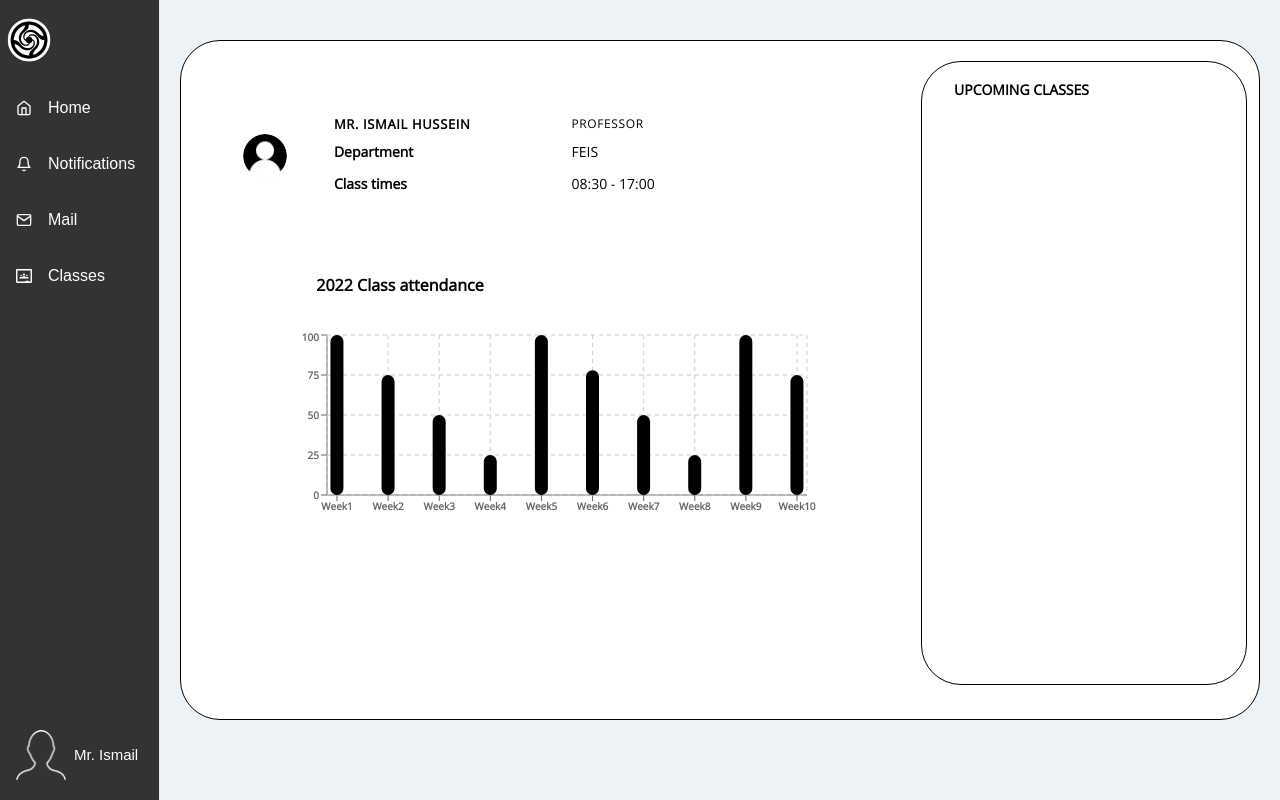
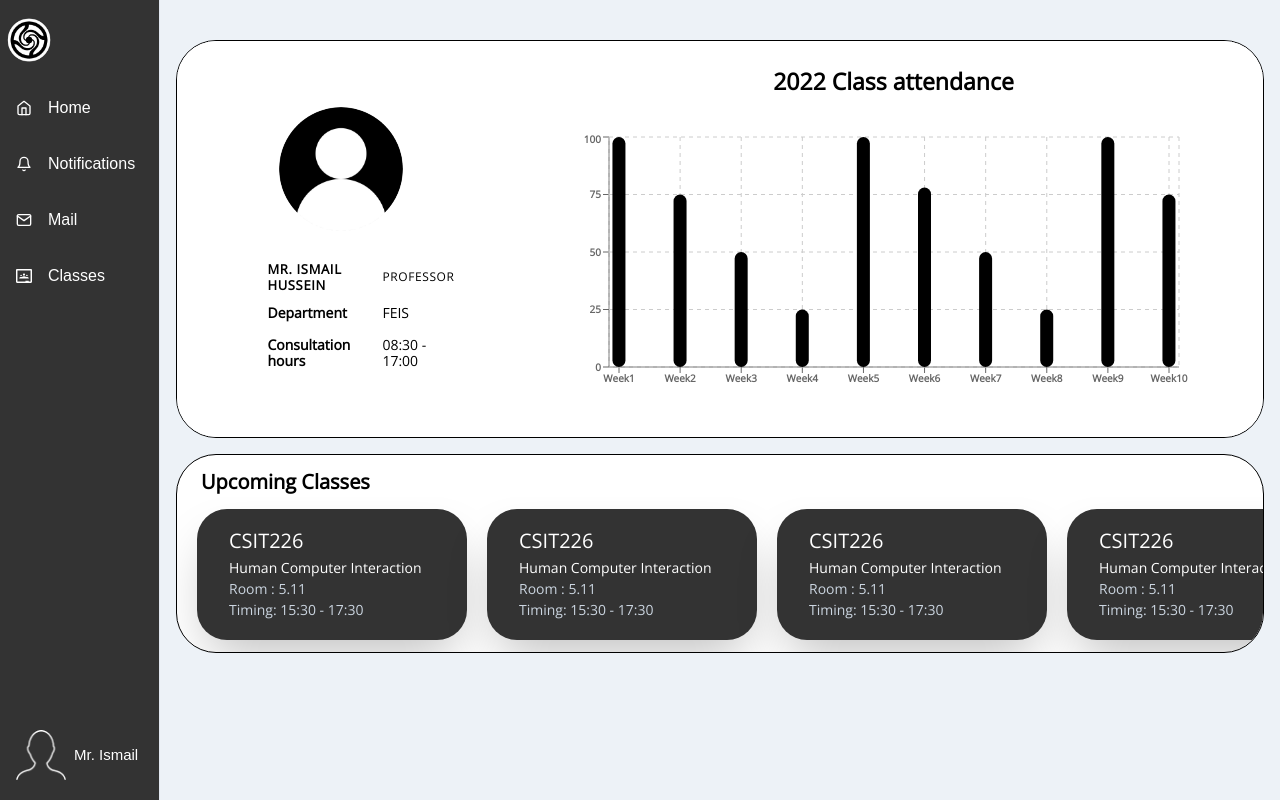
Before and after one commit to notAnii/facial-recognition-attendance-system, a Next.js app: page /afterLogin/home in a window 1280 px wide. Built offline with nearby package versions, Linux system fonts and the light colour scheme.

Commit message:
Changed the Home Page

```diff
--- a/package.json
+++ b/package.json
@@ -8,6 +8,7 @@
     "lint": "next lint"
   },
   "dependencies": {
+    "@chakra-ui/core": "^0.8.0",
     "@chakra-ui/icons": "^2.0.1",
     "@chakra-ui/react": "^2.1.2",
     "@emotion/react": "^11",
--- /dev/null
+++ b/src/components/afterLogin/home/card.tsx
@@ -0,0 +1,85 @@
+import {
+    Heading,
+    Avatar,
+    Box,
+    Center,
+    Image,
+    Flex,
+    Text,
+    Stack,
+    Button,
+    useColorModeValue,
+  } from '@chakra-ui/react';
+
+  export default function SocialProfileWithImage() {
+    return (
+      <Center py={3}>
+        <Box
+          w={"270px"}
+          bg={'#333333'}
+          boxShadow={'2xl'}
+          borderRadius={30}
+          overflow={'hidden'}
+          paddingLeft={3}
+          >
+
+          <Box p={5}>
+            <Stack
+            spacing={0}
+            align={'left'}
+            mb={1}>
+
+              <Heading
+              fontSize={'20px'}
+              fontWeight={550}
+              fontFamily={"Open Sans"}
+              color="white"
+              >
+                CSIT226
+              </Heading>
+
+            </Stack>
+
+            <Stack
+            direction={'row'}
+            justify={'left'}
+            spacing={6}
+            >
+              <Stack
+              spacing={0}
+              align={'left'}
+              >
+
+                <Text
+                fontSize={'sm'}
+                color="white"
+                fontFamily={"Open Sans"}
+                fontWeight={450}
+                >
+                Human Computer Interaction
+                </Text>
+                <Text
+                fontSize={'sm'}
+                color="gray.300"
+                fontFamily={"Open Sans"}
+                >
+                Room : 5.11
+                </Text>
+                <Text
+                fontSize={'sm'}
+                color="gray.300"
+                fontFamily={"Open Sans"}
+                fontWeight="thin"
+                >
+                Timing: 15:30 - 17:30
+                </Text>
+              </Stack>
+            </Stack>
+
+
+
+          </Box>
+        </Box>
+      </Center>
+    );
+  }
--- a/src/components/afterLogin/home/chart.tsx
+++ b/src/components/afterLogin/home/chart.tsx
@@ -32,13 +32,13 @@ const Chart = () => {
 
         <BarChart
 
-          width={650}
-          height={200}
+          width={750}
+          height={270}
           data={data}
           margin={{
             top: 5,
-            right: 30,
-            left: 80,
+            right: 90,
+            left: 30,
             bottom: 5,
           }}
           barSize={13}
--- a/src/components/afterLogin/home/hero.tsx
+++ b/src/components/afterLogin/home/hero.tsx
@@ -11,6 +11,7 @@ import { Box, Container, Text, Stack, VStack, Avatar, HStack,
 import React, { useState } from 'react'
 import "@fontsource/open-sans"
 import Chart from './chart'
+import Card from './card'
 
 type Props = {}
 
@@ -25,10 +26,12 @@ const Hero = (props: Props) => {
     maxW={"7xl"}
     justifyContent={"center"}
     >
+      <VStack
+      w = "100%"
+      >
 
-      <Box
+      <Box //Box Top
       backgroundColor={"white"}
-      h="85%"
       w="100%"
       maxW="8xl"
       m={1}
@@ -38,42 +41,38 @@ const Hero = (props: Props) => {
       borderColor='black'
       overflowY="auto"
       overflowX="auto"
+      paddingBottom={5}
+      sx={{
+        '&::-webkit-scrollbar': {
+          backgroundColor: `rgba(0, 0, 0, 0)`,
+      },
+        '&::-webkit-scrollbar-thumb': {
+          backgroundColor: `rgba(0, 0, 0, 0)`,
+      },
+    }}
       >
-
         <Stack
-      direction={'row'}
-      spacing='4px'
-      mt={5}
-      mr={3}
+        justifyContent="center"
+        alignItems="center"
+        marginTop={2}
         >
-
-      <Box //Left Box
-      w="90vh"
-      ml={"2vh"}
-      >
-        <VStack
-        paddingTop={35}
-        spacing={73}
-        >
+        <HStack>
 
         <Box //inside left box
            w="100%"
-
+           maxW="xl"
            >
 
-        <HStack>
+          <VStack p={10}>
 
           <Box //AVATAR
-         marginLeft={23}
-         w="15%"
            display={"flex"}
            justifyContent="center"
            paddingTop={4}
            >
 
           <Avatar
-
-              size={'md'}
+                size={'2xl'}
                 src={
                   "/avatar.jpg"}
                 css={{
@@ -88,11 +87,12 @@ const Hero = (props: Props) => {
            paddingTop={4}
            overflowY="auto"
            overflowX="auto"
+           paddingLeft={10}
            >
 
             <Table
             width={"100%"}
-          maxWidth={"50vh"}
+            maxWidth={"100vh"}
             variant="unstyled"
             size={"sm"}
             >
@@ -142,7 +142,7 @@ const Hero = (props: Props) => {
                   fontFamily={"Open Sans"}
                   fontWeight={"bold"}
                   >
-                  Class times
+                    Consultation hours
                     </Td>
                   <Td
                   textAlign="left"
@@ -151,29 +151,23 @@ const Hero = (props: Props) => {
                   >
                     08:30 - 17:00
                     </Td>
-
-
-
                 </Tr>
               </Tbody>
             </Table>
 
             </Box>
-          </HStack>
+            </VStack>
           </Box>
 
-        <Box //Graph
-         w="100%"
-         >
+
             <VStack
-          paddingRight={90}
-         // paddingLeft={10}
             >
             <Text
             fontFamily={"Open Sans"}
-          paddingRight={56}
+            fontSize="23px"
             paddingBottom={25}
             fontWeight="bold"
+            textAlign={"center"}
 
             >
               2022 Class attendance
@@ -181,32 +175,89 @@ const Hero = (props: Props) => {
 
           <Chart/>
           </VStack>
-        </Box>
-        </VStack>
+
+          </HStack>
+          </Stack>
       </Box>
 
-      <Box //Right Box
+      <Box //Box Bottom
       backgroundColor={"white"}
-      h="78vh"
-      w="45vh"
+      w="100%"
+      maxW="8xl"
+      m={1}
       borderRadius={40}
       border='1px'
       borderColor='black'
+      overflowY="auto"
+      overflowX="auto"
+      paddingTop={3}
+      sx={{
+        '&::-webkit-scrollbar': {
+          backgroundColor: `rgba(0, 0, 0, 0)`,
+      },
+        '&::-webkit-scrollbar-thumb': {
+          backgroundColor: `rgba(0, 0, 0, 0)`,
+      },
+    }}
       >
         <Text
+        paddingLeft={6}
         fontFamily={"Open Sans"}
-        paddingTop={17}
-        paddingLeft={{ base: 6, md: 7, lg: 8 }}
+        fontSize="20px"
         fontWeight="bold"
-        fontSize={{ base: '10px', md: '10px', lg: '14px' }}
-        >UPCOMING CLASSES</Text>
-      <VStack>
+        >Upcoming Classes
+        </Text>
+
+        <HStack
+        paddingLeft={5}
+        gap={5}
+        overflowX={"scroll"}
+        w={"100%"}
+        maxW={"9xl"}
+        sx={{
+          '&::-webkit-scrollbar': {
+            width: '16px',
+            borderRadius: '6px',
+            backgroundColor: `rgba(0, 0, 0, 0.10)`,
+        },
+          '&::-webkit-scrollbar-thumb': {
+            borderRadius: '6px',
+            backgroundColor: `rgba(0, 0, 0, 0.10)`,
+        },
+      }}>
+
+
+
+        <Card/>
+
+
+        <Card/>
+
+
+        <Card/>
+
+
+        <Card/>
+
+
+        <Card/>
+
+
+        <Card/>
+
+
+        <Card/>
+
+        <Card/>
+        <Card/>
+
+
+        </HStack>
+
+
+      </Box>
 
       </VStack>
-      </Box>
-      </Stack>
-
-      </Box>
       </Container>
 
 
--- a/src/components/afterLogin/viewAttendance/hero.tsx
+++ b/src/components/afterLogin/viewAttendance/hero.tsx
@@ -14,7 +14,6 @@ import {
   Link,} from '@chakra-ui/react'
 import { ArrowBackIcon, ArrowForwardIcon } from '@chakra-ui/icons'
 import { BsFilter, BsFilterLeft } from 'react-icons/bs';
-//import Hero from "../startAttend/hero"
 
 type Props = {}
 
--- a/tsconfig.json
+++ b/tsconfig.json
@@ -21,7 +21,8 @@
     "**/*.tsx",
     "src/components/afterLogin/home/chart.js",
     "src/components/afterLogin/home/chart.js",
-    "src/components/afterLogin/home/chart.js"
+    "src/components/afterLogin/home/chart.js",
+    "src/components/afterLogin/attend/hero.js"
   ],
   "exclude": ["node_modules"]
 }
```
Also changed, not shown: 1 other file (tests, documents, lock files or other folders). Lines whose indentation alone changed are shown as unchanged.
